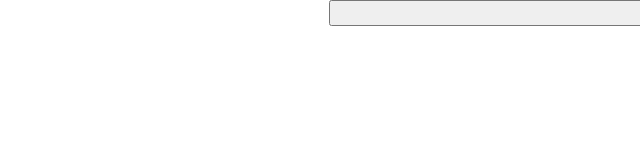
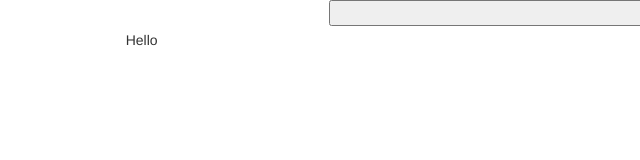
Before and after one commit to costaalessio/costaalessio.github.io, a plain HTML site: page index.html in a window 1280 px wide. Shown: the full height of the page, 311-951 px from the left. Drawn offline with nearby package versions, Linux system fonts and the light colour scheme; some packages are replaced by stand-ins of ours.

Commit message:
test offset

```diff
--- a/home.html
+++ b/home.html
@@ -2,3 +2,8 @@
   <p class="col-xs-6">{{lang}}</p>
   <button class="col-xs-6" ng-click="goto()">GO!</button>
 </div>
+<div class="row">
+  <p class="col-xs-4 col-xs-offset-4">
+    Hello
+  </p>
+</div>
```
